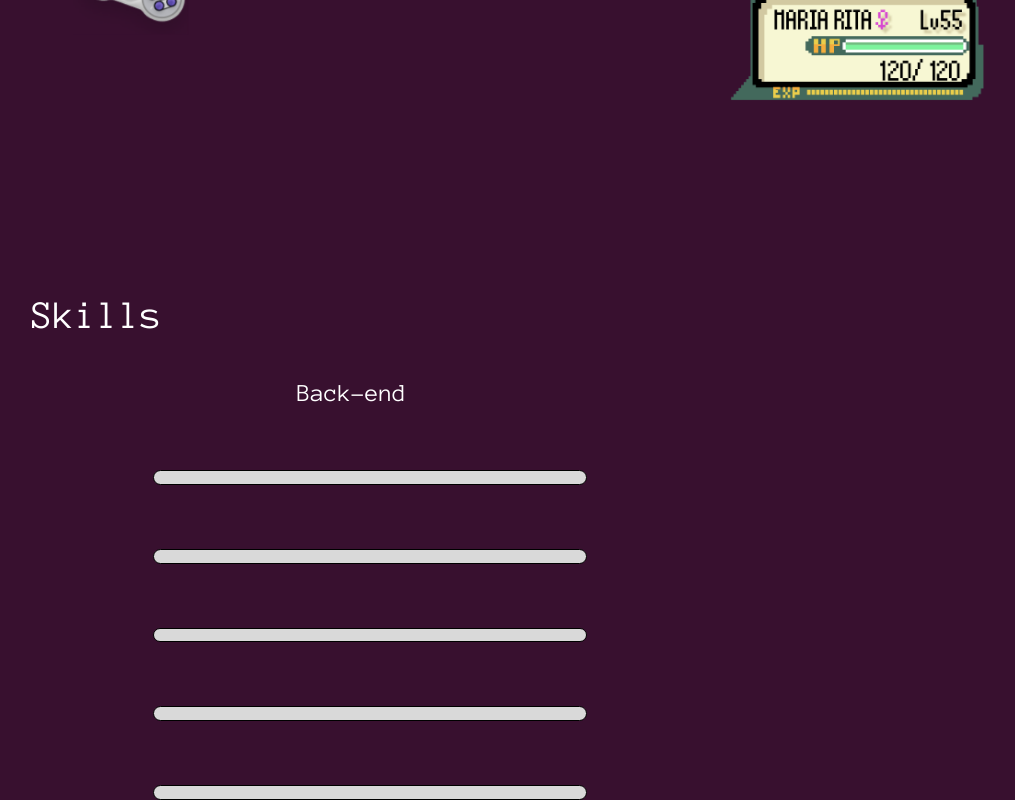
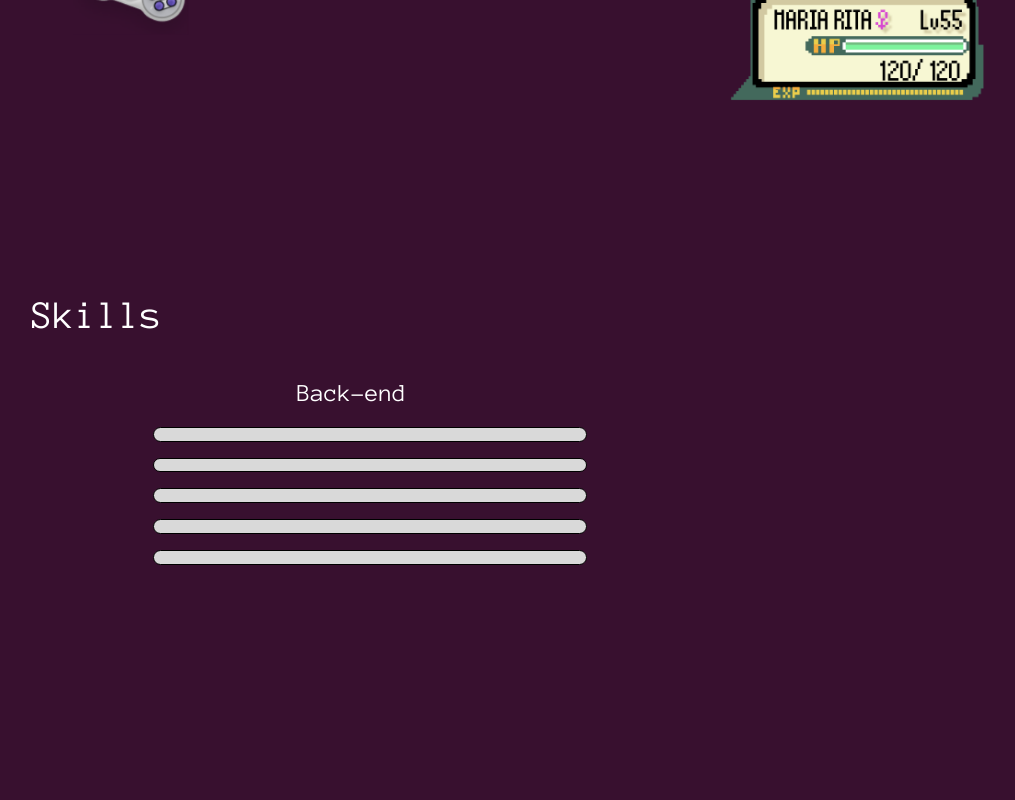
Before and after one commit to atir75/Portfolio-React, a React (Vite) app: page / in a window 1280 px wide. Shown: the part 1504-2304 px from the top of the page, without its empty margins (87-1102 px from the left). After the commit the page ends 2069 px from the top, so only its background shows below. Built offline with nearby package versions, Linux system fonts and the light colour scheme.

Commit message:
fix(Skills): spacing bwt bars

```diff
--- a/src/components/Skilss/styles.css
+++ b/src/components/Skilss/styles.css
@@ -33,8 +33,10 @@
     background-color: #D9D9D9;
     border: 1px solid;
     border-radius: 25px;
-    margin-top: 4rem;
+    margin-top: 1rem;
     margin-left: 15rem;
+    line-height: 1.6;
+
 }
 
 /*
```
